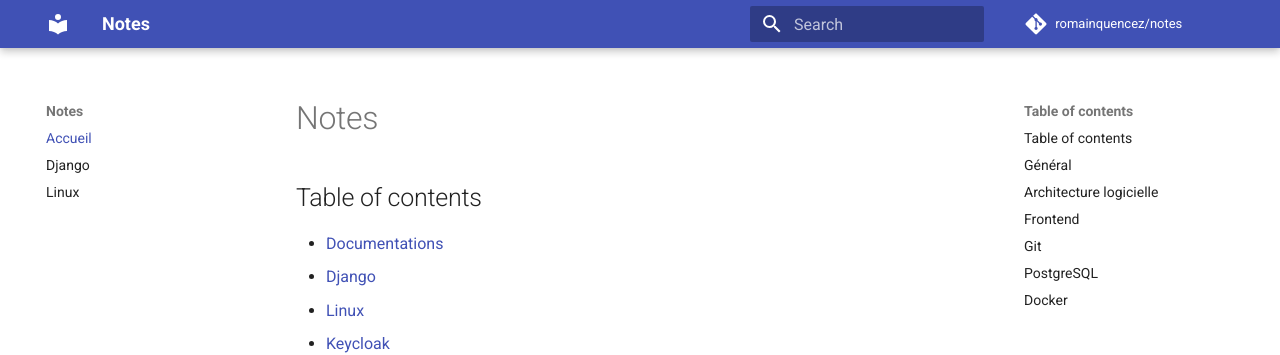
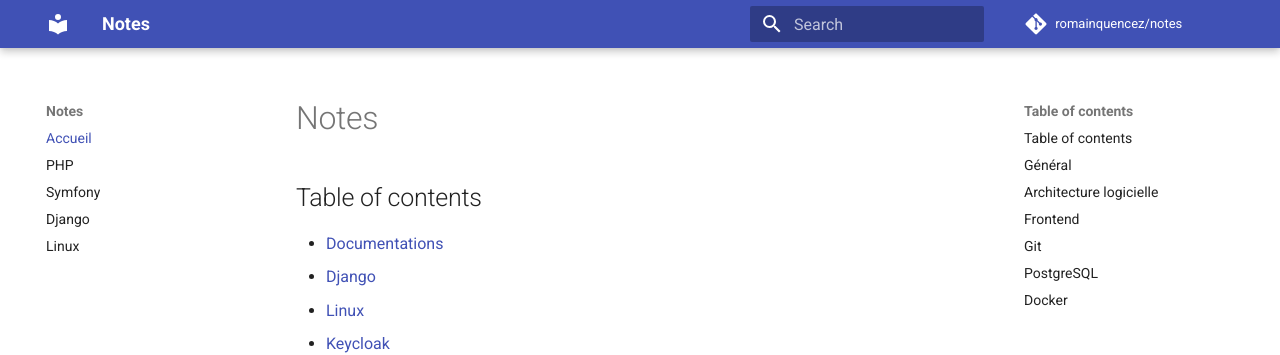
Before and after one commit to romainquencez/notes, an MkDocs documentation site: the page built from docs/index.md, in a window 1280 px wide. Shown: the top 355 px of the page. Built offline with MkDocs 1.6.1 and Material for MkDocs 9.7.7, drawn with Linux system fonts in a browser that asks for light colours; comment, search, counter and statistics services are not loaded.

Commit message:
Ajout des notes PHP et Symfony

```diff
--- a/mkdocs.yml
+++ b/mkdocs.yml
@@ -6,6 +6,8 @@ repo_name: 'romainquencez/notes'
 repo_url: 'https://github.com/romainquencez/notes/'
 nav:
     - Accueil: index.md
+    - PHP: php.md
+    - Symfony: symfony.md
     - Django: django.md
     - Linux: linux.md
 theme:
```
